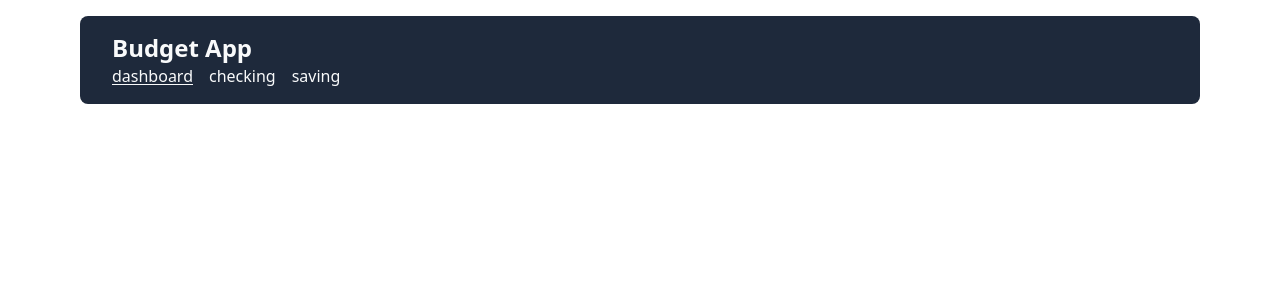
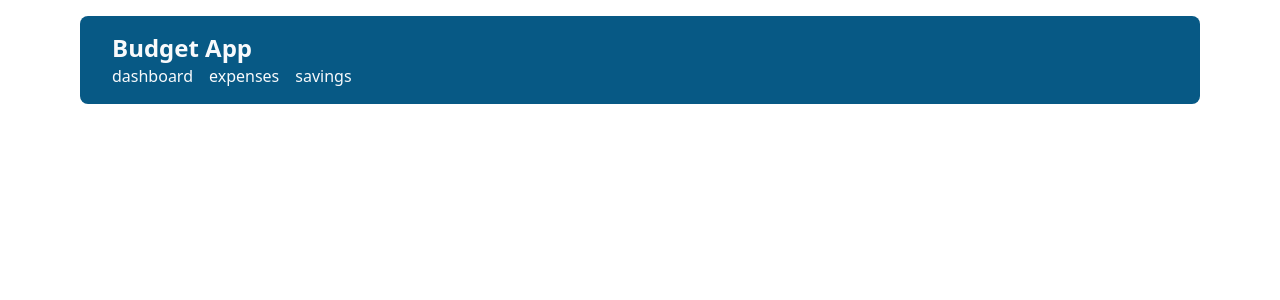
Before and after one commit to dannygrimmig/feed-app, a React (Create React App) app: page / in a window 1280 px wide. Shown: the top 300 px of the page. Built offline with nearby package versions, Linux system fonts and the light colour scheme.

Commit message:
working nav

```diff
--- a/src/App.js
+++ b/src/App.js
@@ -1,33 +1,23 @@
-import { Outlet } from "react-router-dom";
+import * as React from "react";
+import { Link, Outlet } from "react-router-dom";
 
 function App() {
-  const links = [
-    {
-      title: "dashboard",
-      active: true,
-    },
-    {
-      title: "checking",
-      active: false,
-    },
-    {
-      title: "saving",
-      active: false,
-    },
-  ];
+  const [activeSlug, setActiveSlug] = React.useState("");
+  const links = ["dashboard", "expenses", "savings"];
 
   return (
     <div className="App font-sans font-thin p-4 max-w-6xl mx-auto">
-      <div className="text-gray-50 bg-slate-800 px-8 py-4 rounded-lg mb-8 sticky top-0">
+      <div className="text-slate-50 bg-sky-800 px-8 py-4 rounded-lg mb-8 sticky top-0">
         <h1 className="text-2xl font-black">Budget App</h1>
         <div className="flex space-x-4">
           {links.map((link) => (
             <h3
-              className={`cursor-pointer decoration-1 underline-offset-2 ${
-                link.active && "underline"
+              className={`decoration-1 underline-offset-2 ${
+                link === activeSlug && "underline"
               }  hover:underline`}
+              onClick={() => setActiveSlug(link)}
             >
-              {link.title}
+              <Link to={link}>{link}</Link>
             </h3>
           ))}
         </div>
--- /dev/null
+++ b/src/pages/Dashboard/Dashboard.js
@@ -0,0 +1,9 @@
+import * as React from "react";
+
+export function Dashboard() {
+  return (
+    <>
+      <h1>Dashboard</h1>
+    </>
+  );
+}
--- /dev/null
+++ b/src/pages/Expenses/Expenses.js
@@ -0,0 +1,9 @@
+import * as React from "react";
+
+export function Expenses() {
+  return (
+    <>
+      <h1>Expenses</h1>
+    </>
+  );
+}
--- /dev/null
+++ b/src/pages/Savings/Savings.js
@@ -0,0 +1,9 @@
+import * as React from "react";
+
+export function Savings() {
+  return (
+    <>
+      <h1>Savings</h1>
+    </>
+  );
+}
```
Also changed, not shown: src/index.js (+13 -3 lines).
